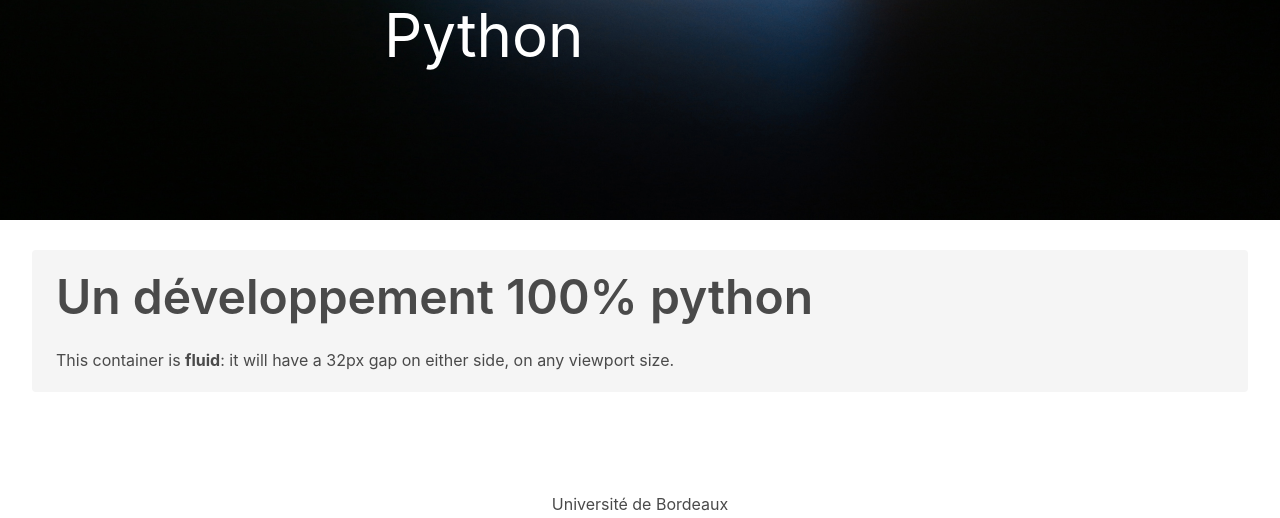
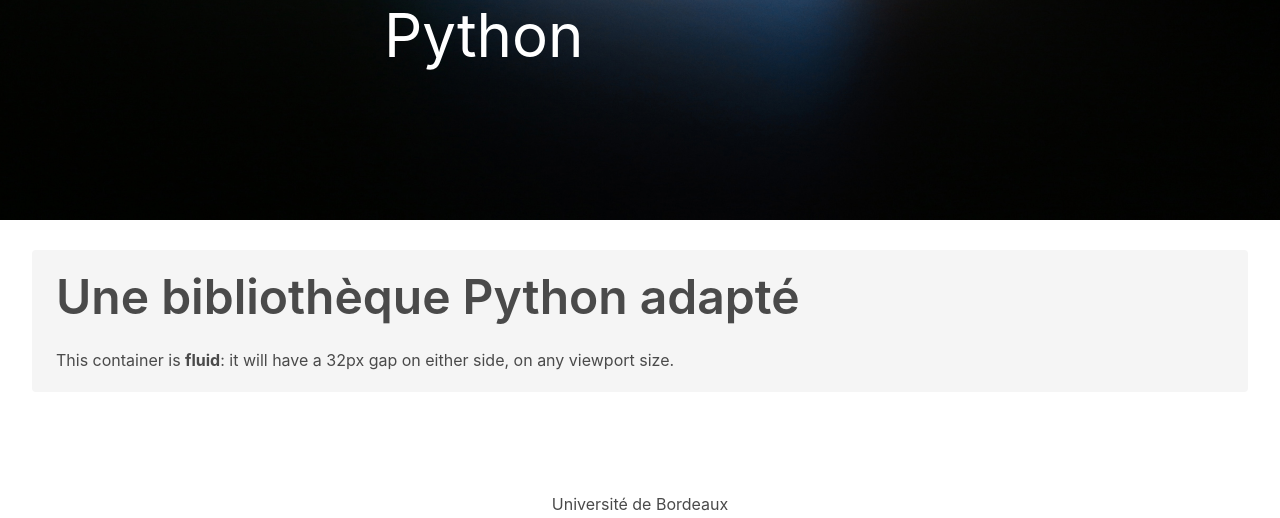
Before and after one commit to Madmax21x/Web_TER, a PHP site: page /travaux.php in a window 1280 px wide. Shown: the part 711-1229 px from the top of the page. Run offline with PHP 8.4, Linux system fonts and the light colour scheme; some libraries are stand-ins or nearby versions.

Commit message:
Update travaux.php

```diff
--- a/Site/travaux.php
+++ b/Site/travaux.php
@@ -19,7 +19,7 @@ include("entete.php");
 
     <div class="container is-fluid">
       <div class="notification">
-        <h1 class="title is-1">Un développement 100% python</h1>
+        <h1 class="title is-1">Une bibliothèque Python adapté</h1>
         <p>This container is <strong>fluid</strong>: it will have a 32px gap on either side, on any viewport size.</p>
       </div>
     </div>
```
